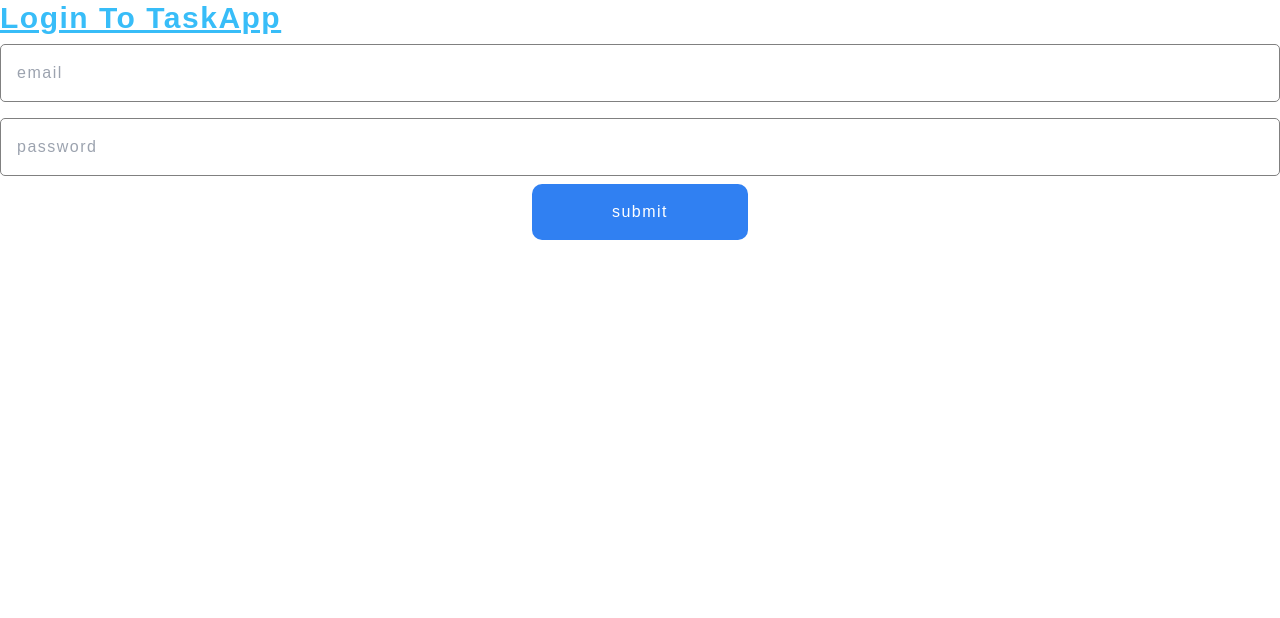
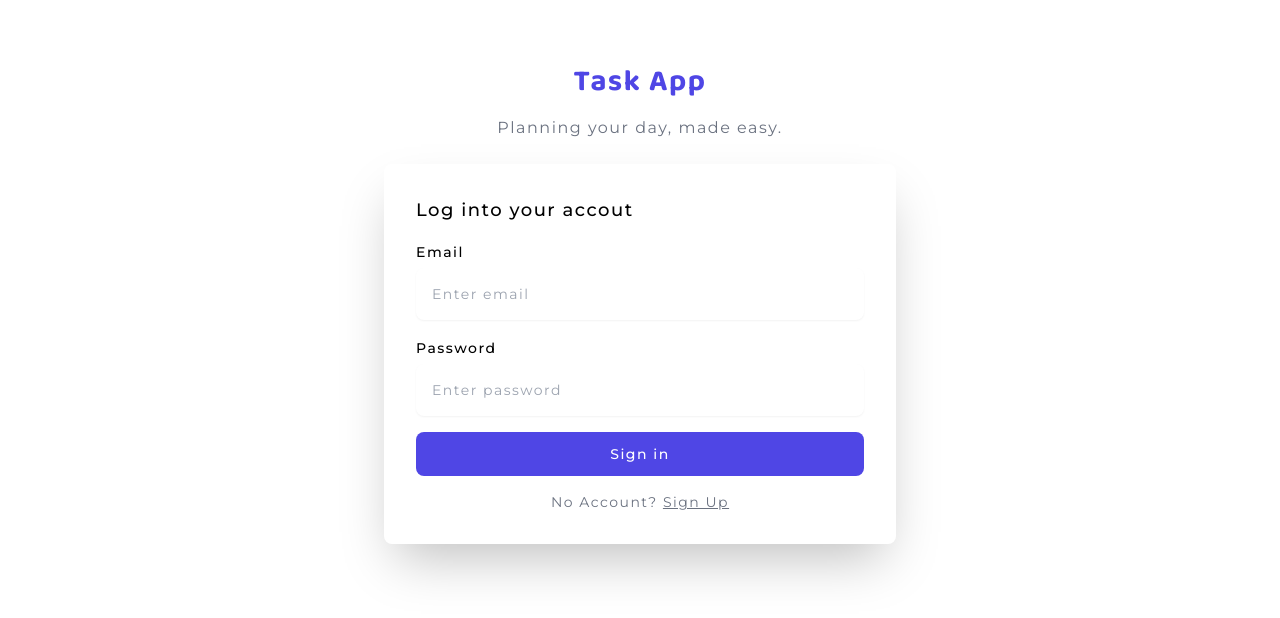
Before and after one commit to Taoula/Taskapp, a React (Create React App) app in the folder client/: page /login in a window 1280 px wide. Shown: the top 618 px of the page. Built offline with nearby package versions, Linux system fonts and the light colour scheme; no server answers.

Commit message:
changed login form layout and added new fonts

```diff
--- a/client/src/components/auth/login-form.js
+++ b/client/src/components/auth/login-form.js
@@ -1,13 +1,65 @@
+// import React, { useState, useContext } from "react"
+// import { useNavigate } from "react-router-dom"
+// import axios from "axios"
+// import AuthContext from "../../context/auth-context"
+// import StylizedInput from "../forms/stylized-input"
+// import StylizedForm from "../forms/stylized-form"
+// import StylizedButton from "../forms/stylized-button"
+// import StylizedHeading from "../generic/stylized-heading"
+
+// export default function LoginForm(){
+//     const [email, setEmail] = useState("");
+//     const [password, setPassword] = useState("");
+//     const {getLoggedIn} = useContext(AuthContext)
+
+//     const history = useNavigate()
+
+//     async function loginUser(e) {
+//         try {
+//             e.preventDefault()
+//             const userData = {
+//                 email, password
+//             }
+
+//             await axios.post("http://localhost:8282/auth/login", userData, {})
+//             getLoggedIn()
+//             history("/schedule")
+//         } catch (err) {
+//             console.error(err);
+//         }
+//     }
+
+//     return(
+//         <div>
+//             <StylizedHeading>Login To TaskApp</StylizedHeading>
+//             <StylizedForm onSubmit={(e) => loginUser(e)}>
+//                 <StylizedInput
+//                     type="email"
+//                     placeholder="email"
+//                     value={email}
+//                     onChange={(e) => {setEmail(e.target.value)}}
+//                 ></StylizedInput>
+
+//                 <StylizedInput
+//                     type="password"
+//                     placeholder="password"
+//                     value={password}
+//                     onChange={(e) => {setPassword(e.target.value)}}
+//                 ></StylizedInput>
+
+//                 <StylizedButton input = {true} type="submit" value="submit"></StylizedButton>
+//             </StylizedForm>
+//         </div>
+//     )
+// }
+
 import React, { useState, useContext } from "react"
 import { useNavigate } from "react-router-dom"
 import axios from "axios"
 import AuthContext from "../../context/auth-context"
-import StylizedInput from "../forms/stylized-input"
-import StylizedForm from "../forms/stylized-form"
-import StylizedButton from "../forms/stylized-button"
-import StylizedHeading from "../generic/stylized-heading"
 
-export default function LoginForm(){
+export default function LoginForm() {
+
     const [email, setEmail] = useState("");
     const [password, setPassword] = useState("");
     const {getLoggedIn} = useContext(AuthContext)
@@ -16,8 +68,11 @@
 
     async function loginUser(e) {
         try {
+
             e.preventDefault()
+
             const userData = {
+
                 email, password
             }
 
@@ -30,25 +85,37 @@
     }
 
     return(
-        <div>
-            <StylizedHeading>Login To TaskApp</StylizedHeading>
-            <StylizedForm onSubmit={(e) => loginUser(e)}>
-                <StylizedInput
-                    type="email"
-                    placeholder="email"
-                    value={email}
-                    onChange={(e) => {setEmail(e.target.value)}}
-                ></StylizedInput>
 
-                <StylizedInput
-                    type="password"
-                    placeholder="password"
-                    value={password}
-                    onChange={(e) => {setPassword(e.target.value)}}
-                ></StylizedInput>
+        <div className="max-w-screen-xl px-4 py-16 mx-auto sm:px-6 lg:px-8">
+            <div className="max-w-lg mx-auto">
+                <h1 className="text-2xl font-bold text-center text-indigo-600 sm:text-3xl" id="title">Task App</h1>
 
-                <StylizedButton input = {true} type="submit" value="submit"></StylizedButton>
-            </StylizedForm>
+                <p className="max-w-md mx-auto mt-4 text-center text-gray-500">Planning your day, made easy.</p>
+
+                <form action="" className="p-8 mt-6 mb-0 space-y-4 rounded-lg shadow-2xl" onSubmit={(e) => loginUser(e)}>
+                    <p className="text-lg font-medium">Log into your accout</p>
+
+                    <div>
+                        <label htmlFor="email" className="text-sm font-medium">Email</label>
+
+                        <div className="relative mt-1">
+                            <input type="email" id="email" className="w-full p-4 pr-12 text-sm border-gray-200 rounded-lg shadow-sm" placeholder="Enter email" value={email} onChange={(e) => {setEmail(e.target.value)}} />
+                        </div>
+                    </div>
+
+                    <div>
+                        <label htmlFor="password" className="text-sm font-medium">Password</label>
+
+                        <div className="relative mt-1">
+                            <input type="password" id="password" className="w-full p-4 pr-12 text-sm border-gray-200 rounded-lg shadow-sm" placeholder="Enter password" value={password} onChange={(e) => {setPassword(e.target.value)}} />
+                        </div>
+                    </div>
+
+                    <button type="submit" input={+true} value="submit" className="block w-full px-5 py-3 text-sm font-medium text-white bg-indigo-600 rounded-lg">Sign in</button>
+
+                    <p className="text-sm text-center text-gray-500">No Account? <a className="underline" href="">Sign Up</a></p>
+                </form>
+            </div>
         </div>
     )
 }
--- a/client/src/global/global-styles.css
+++ b/client/src/global/global-styles.css
@@ -1,11 +1,19 @@
-@import url('https://fonts.googleapis.com/css2?family=Lexend:wght@500&display=swap');
-@import url('https://fonts.googleapis.com/css2?family=Lora:ital,wght@1,400;1,500;1,600;1,700&family=Nunito:ital,wght@0,200;0,300;0,400;0,500;0,600;0,700;0,800;0,900;1,200;1,300;1,400;1,500;1,600;1,700;1,800;1,900&display=swap');
+/* Baloo & Montserrat font imports */
+@import url('https://fonts.googleapis.com/css2?family=Baloo+2:wght@400;500;600;700;800&family=Montserrat:ital,wght@0,100;0,200;0,300;0,400;0,500;0,600;0,700;0,800;0,900;1,100;1,200;1,300;1,400;1,500;1,600;1,700;1,800;1,900&display=swap');
 
+/* Tailwind imports */
 @tailwind base;
 @tailwind components;
 @tailwind utilities;
 
+/* Global styles */
 * {
-    font-family: Arial, Helvetica, sans-serif;
+
     letter-spacing:1.5px;
+    font-family: Montserrat;
 }
+
+#title {
+
+    font-family: 'Baloo 2';
+}
```
